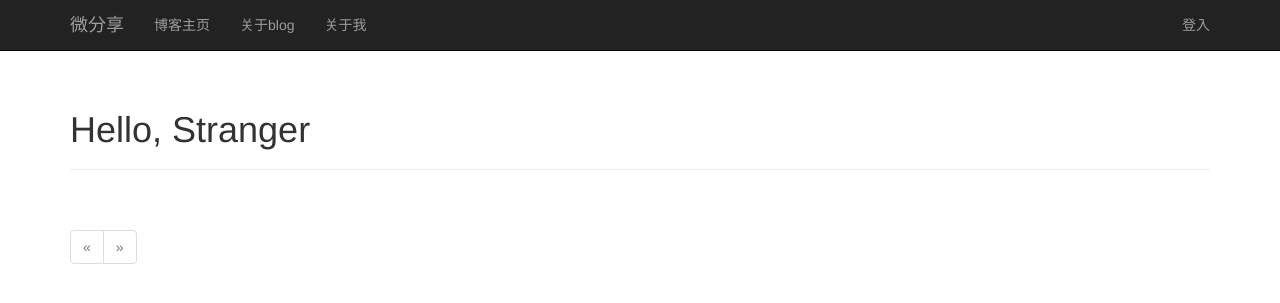
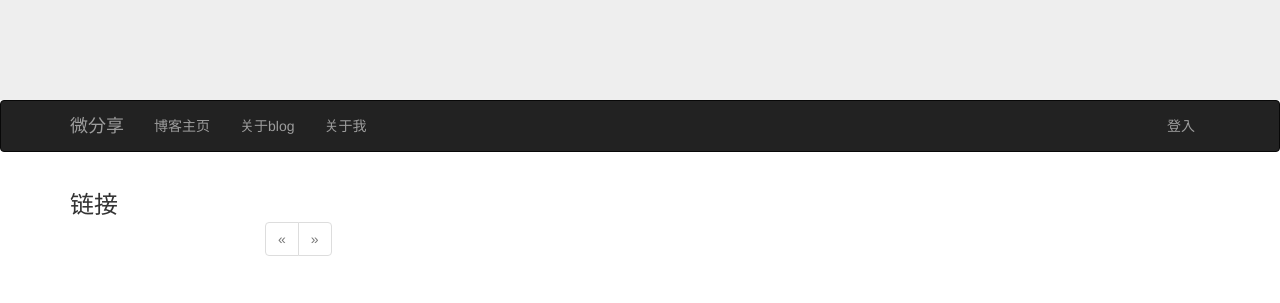
Before and after one commit to vicigel/myflask, a Flask app: page / in a window 1280 px wide. Shown: the top 303 px of the page. Run offline with Flask 2, Linux system fonts and the light colour scheme; data that the repository does not hold is empty; some libraries are stand-ins or nearby versions.

Commit message:
rewrite base.html

```diff
--- a/app/main/views.py
+++ b/app/main/views.py
@@ -21,12 +21,12 @@ def display_test():
 
 @main.route('/about-me')
 def about_me():
-    return '咦～～～～～～～～～`'
+    return render_template('about_me.html')
 
 
 @main.route('/about-blog')
 def about_blog():
-    return '哈哈哈哈'
+    return render_template('about_blog.html')
 
 
 @main.route('/', methods=['GET', 'POST'])
@@ -145,7 +145,7 @@ def edit(id):
 def moderate():
     page = request.args.get('page', 1, type=int)
     pagination = Comment.query.order_by(Comment.timestamp.desc()).paginate(
-        page, per_page=current_app.config['FLASKY_COMMENTS_PER_PAGE'],
+        page, per_page=int(current_app.config['FLASKY_COMMENTS_PER_PAGE']),
         error_out=False
     )
     comments = pagination.items
--- /dev/null
+++ b/app/templates/about_blog.html
@@ -0,0 +1,5 @@
+{% extends "base.html" %}
+
+{% block page_content %}
+<p>只是为了装逼，哈哈哈哈</p>
+{% endblock %}
--- /dev/null
+++ b/app/templates/about_me.html
@@ -0,0 +1,5 @@
+{% extends "base.html" %}
+
+{% block page_content %}
+王占全，目前供职于上海爱可生信息技术股份有限公司，高级数据库工程师，偶尔写点小程序
+{% endblock %}
--- a/app/templates/base.html
+++ b/app/templates/base.html
@@ -1,7 +1,9 @@
 {% extends "bootstrap/base.html" %}
-{% block title %}Flasky{% endblock %}
+{% block title %}数据库微分享{% endblock %}
 {% block navbar %}
-<div class="navbar navbar-inverse navbar-fixed-top" role="navigation">
+    <div class="jumbotron text-center" style="margin-bottom:0;height: 100px">
+    </div>
+<nav class="navbar navbar-inverse">
     <div class="container">
         <div class="navbar-header">
             <button type="button" class="navbar-toggle" data-toggle="collapse" data-target=".navbar-collapse">
@@ -38,10 +40,15 @@
             </ul>
         </div>
     </div>
-</div>
+</nav>
 {% endblock %}
 {% block content %}
     <div class="container">
+        <div class="row">
+            <div class="col-sm-2">
+                <h3>链接</h3>
+            </div>
+            <div class="col-sm-8">
                 {% for message in get_flashed_messages() %}
                     <div class="alert alert-warning">
                         <button type="button" class="close" data-dismiss="alert">&times;</button>
@@ -50,11 +57,15 @@
                 {% endfor %}
                 {% block page_content %}{% endblock %}
             </div>
+        </div>
+    </div>
 {% endblock %}
 {% block scripts %}
     {{ super() }}
     {{ moment.include_moment() }}
+    <!--
     <style type="text/css">
         body {padding-top: 70px;}
     </style>
+    -->
 {% endblock %}
--- a/app/templates/index.html
+++ b/app/templates/index.html
@@ -7,16 +7,6 @@
     {{ pagedown.include_pagedown() }}
 {% endblock %}
 {% block page_content %}
-    <div class="page-header">
-        <h1>
-            Hello,
-        {% if current_user.is_authenticated %}
-        {{ current_user.username }}
-        {% else %}
-            Stranger
-        {% endif %}
-        </h1>
-    </div>
     <div>
         {% if current_user.can(Permission.WRITE_ARTICLES) %}
             {{ wtf.quick_form(form) }}
```
Lines whose indentation alone changed are shown as unchanged.
